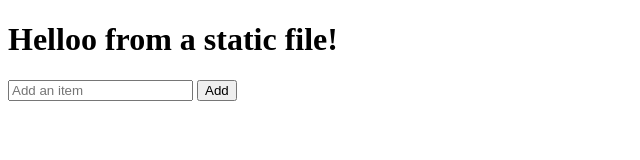
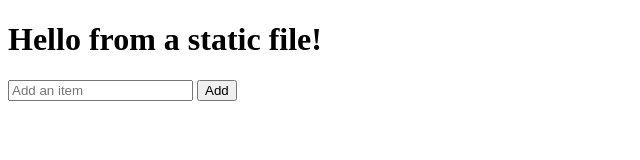
Before and after one commit to AlexisPatac/intro_nodejs_express, a website: page public/index.html in a window 1280 px wide. Shown: the whole page, without its empty margins (0-640 px from the left). Drawn offline with Linux system fonts and the light colour scheme; no server answers.

Commit message:
activity 3

```diff
--- a/index.js
+++ b/index.js
@@ -42,7 +42,7 @@ app.post('/items', (req, res) => {
     res.json(items);
 });
 
-// Start the serverr
+// Start the server
 app.listen(port, () => {
     console.log(`Server running at http://localhost:${port}`);
 });
--- a/public/index.html
+++ b/public/index.html
@@ -6,7 +6,7 @@
     <title>Document</title>
 </head>
 <body>
-    <h1>Helloo from a static file!</h1>
+    <h1>Hello from a static file!</h1>
     <form id="item-form">
         <input type="text" id="item-input" placeholder="Add an item" required>
         <button type="submit">Add</button>
```
